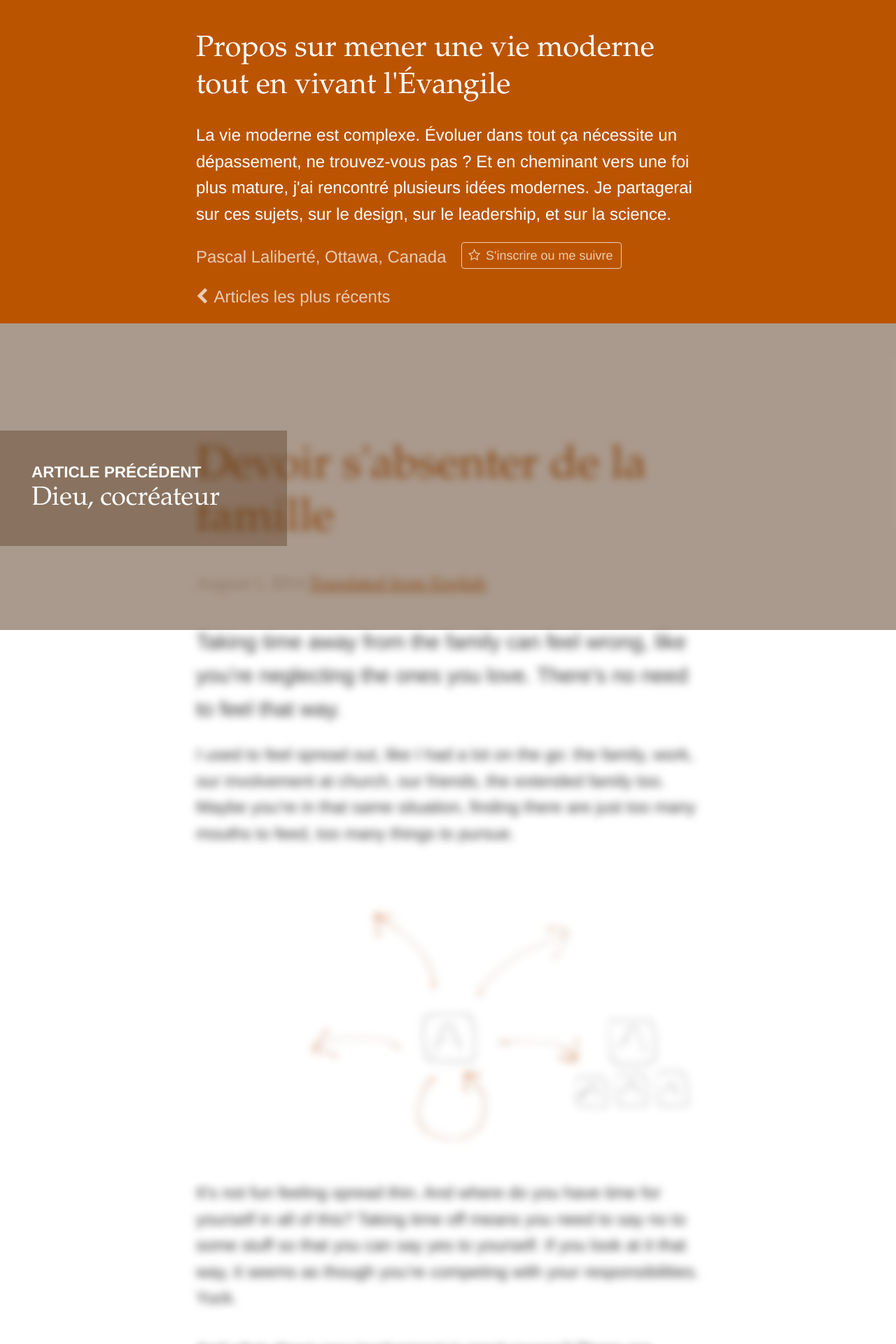
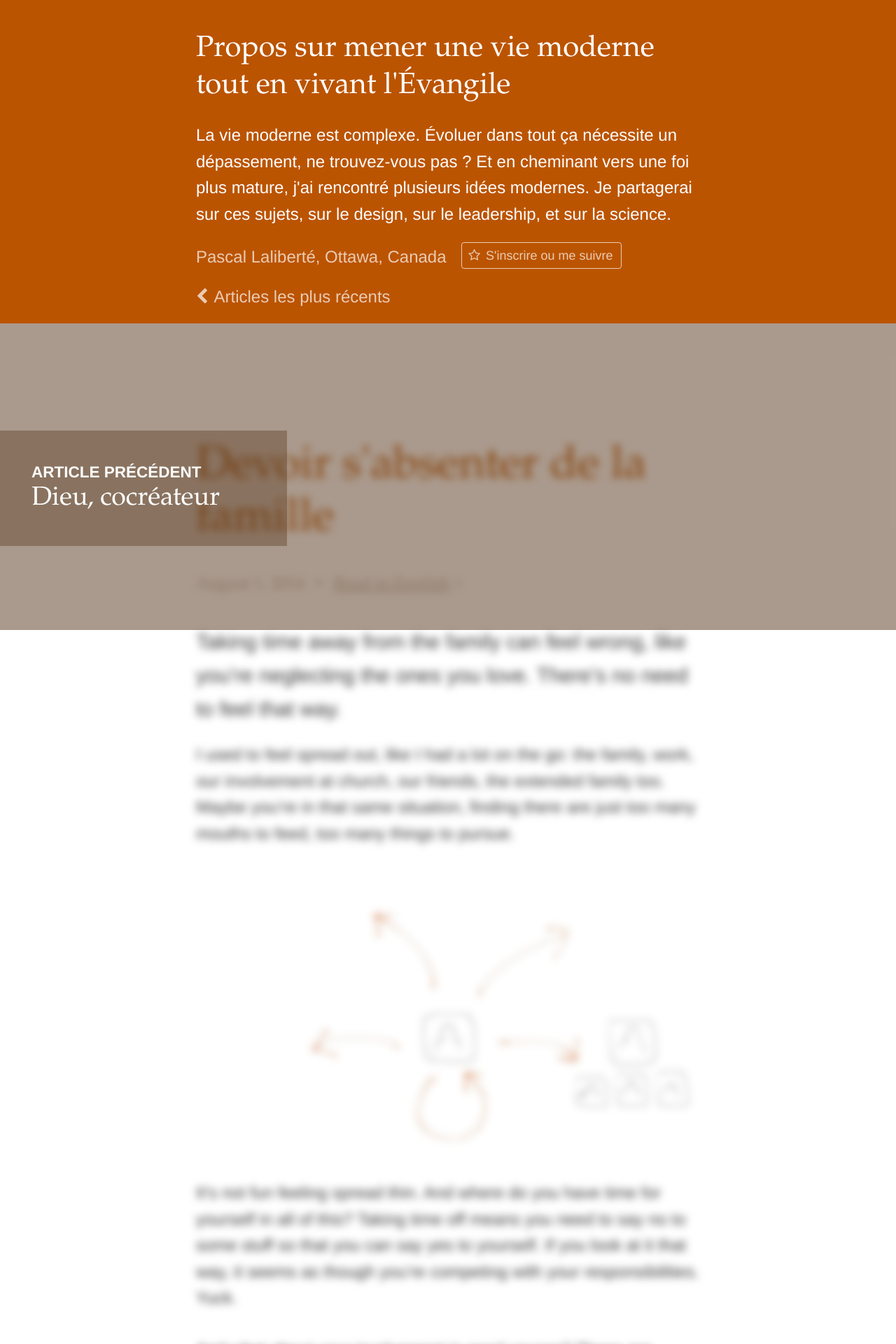
Before and after one commit to pascallaliberte/par.pascallaliberte.me, a Jekyll site: the page built from _posts/2014-08-01-devoir-sabsenter-de-la-famille.md, in a window 1280 px wide. Shown: the top 1920 px of the page at 70% size. Built offline with Jekyll 4.4.1, drawn with Linux system fonts in a browser that asks for light colours; nearby versions of some CDN libraries.

Commit message:
Modified the alt_lang link to "Read in English" - style the link - added an icon and a separator bullet - changed the print styling to hide the alt_lang link

```diff
--- a/_includes/alt_lang_link.html
+++ b/_includes/alt_lang_link.html
@@ -1,5 +1,6 @@
-{% if page.original == 'true' %}
-  <a href="{{ site.alt_lang_url }}{{ page.alt_lang_path }}" lang="{{ site.alt_lang }}" hreflang="{{ site.alt_lang }}" rel="alternate">Translated to English</a>
-{% else %}
-  <a href="{{ site.alt_lang_url }}{{ page.alt_lang_path }}" lang="{{ site.alt_lang }}" hreflang="{{ site.alt_lang }}" rel="alternate">Translated from English</a>
-{% endif %}
+<span class="instapaper_ignore post-alt-lang">
+<span class="post-meta-separator">&bull;</span>
+
+<a href="{{ site.alt_lang_url }}{{ page.alt_lang_path }}" lang="{{ site.alt_lang }}" hreflang="{{ site.alt_lang }}" rel="alternate" class="post-alt-lang-link nowrap">Read in English<i class="post-alt-lang-link-icon fa fa-angle-right"></i></a>
+
+</span>
--- a/a/css/screen.css
+++ b/a/css/screen.css
@@ -592,19 +592,24 @@ div.intro {
 }
 
 /* line 135, ../sass/layouts/post.sass */
-.post-permalink-icon {
+.post-alt-lang-link {
+  color: #bcafa5;
+}
+
+/* line 138, ../sass/layouts/post.sass */
+.post-permalink-icon, .post-alt-lang-link-icon {
   font-size: 14px;
   font-size: 1.4rem;
   padding-left: 5px;
   padding-left: 0.5rem;
 }
 
-/* line 139, ../sass/layouts/post.sass */
-.post-permalink:hover {
+/* line 142, ../sass/layouts/post.sass */
+.post-permalink:hover, .post-alt-lang-link:hover {
   color: #bb5400;
 }
 
-/* line 142, ../sass/layouts/post.sass */
+/* line 145, ../sass/layouts/post.sass */
 .post .footnotes {
   font-size: 14px;
   font-size: 1.4rem;
@@ -617,7 +622,7 @@ div.intro {
   margin-top: 4rem;
 }
 
-/* line 149, ../sass/layouts/post.sass */
+/* line 152, ../sass/layouts/post.sass */
 .post .post-link-title, .is-post .post .post-link-title {
   font-size: 28px;
   font-size: 2.8rem;
@@ -625,7 +630,7 @@ div.intro {
   line-height: 3.2rem;
 }
 
-/* line 153, ../sass/layouts/post.sass */
+/* line 156, ../sass/layouts/post.sass */
 .post-link-icon {
   font-size: 16px;
   font-size: 1.6rem;
@@ -636,7 +641,7 @@ div.intro {
   vertical-align: middle;
 }
 
-/* line 159, ../sass/layouts/post.sass */
+/* line 162, ../sass/layouts/post.sass */
 .is-home .post {
   margin-top: 70px;
   margin-top: 7rem;
@@ -644,7 +649,7 @@ div.intro {
   margin-bottom: 7rem;
 }
 
-/* line 163, ../sass/layouts/post.sass */
+/* line 166, ../sass/layouts/post.sass */
 .post-next-steps {
   color: #bcafa5;
   font-size: 12px;
@@ -653,7 +658,7 @@ div.intro {
   line-height: 1.6rem;
   text-align: center;
 }
-/* line 168, ../sass/layouts/post.sass */
+/* line 171, ../sass/layouts/post.sass */
 .post-next-steps .subscribe-follow-link {
   margin: 0;
   text-decoration: none;
@@ -665,18 +670,18 @@ div.intro {
   margin-bottom: 5px;
   margin-bottom: 0.5rem;
 }
-/* line 174, ../sass/layouts/post.sass */
+/* line 177, ../sass/layouts/post.sass */
 .post-next-steps .subscribe-follow-link:hover, .post-next-steps .subscribe-follow-link:focus {
   color: white;
   background-color: #bb5400;
   border-color: #bb5400;
 }
-/* line 178, ../sass/layouts/post.sass */
+/* line 181, ../sass/layouts/post.sass */
 .post-next-steps .subscribe-follow-link:active {
   background-color: #883d00;
   border-color: #883d00;
 }
-/* line 181, ../sass/layouts/post.sass */
+/* line 184, ../sass/layouts/post.sass */
 .post-next-steps .blog-nav-pagination-summary-links {
   margin: 0;
   font-size: inherit;
@@ -685,30 +690,35 @@ div.intro {
   margin-bottom: 1rem;
 }
 
-/* line 187, ../sass/layouts/post.sass */
+/* line 190, ../sass/layouts/post.sass */
 .post-continue-reading {
   text-decoration: none;
 }
 
-/* line 190, ../sass/layouts/post.sass */
+/* line 193, ../sass/layouts/post.sass */
 .post-continue-reading-link {
   text-decoration: underline;
   padding-right: 0.2em;
 }
 
 @media print {
-  /* line 195, ../sass/layouts/post.sass */
+  /* line 198, ../sass/layouts/post.sass */
   .reversefootnote {
     display: none;
   }
 
-  /* line 197, ../sass/layouts/post.sass */
+  /* line 200, ../sass/layouts/post.sass */
   .post-next-steps {
     display: none;
   }
 
-  /* line 199, ../sass/layouts/post.sass */
+  /* line 202, ../sass/layouts/post.sass */
   .is-post .share {
+    display: none;
+  }
+
+  /* line 204, ../sass/layouts/post.sass */
+  .post-alt-lang {
     display: none;
   }
 }
```
Also changed, not shown: a/css/layouts/post.css (+27 -17 lines), a/sass/layouts/post.sass (+7 -2 lines).
